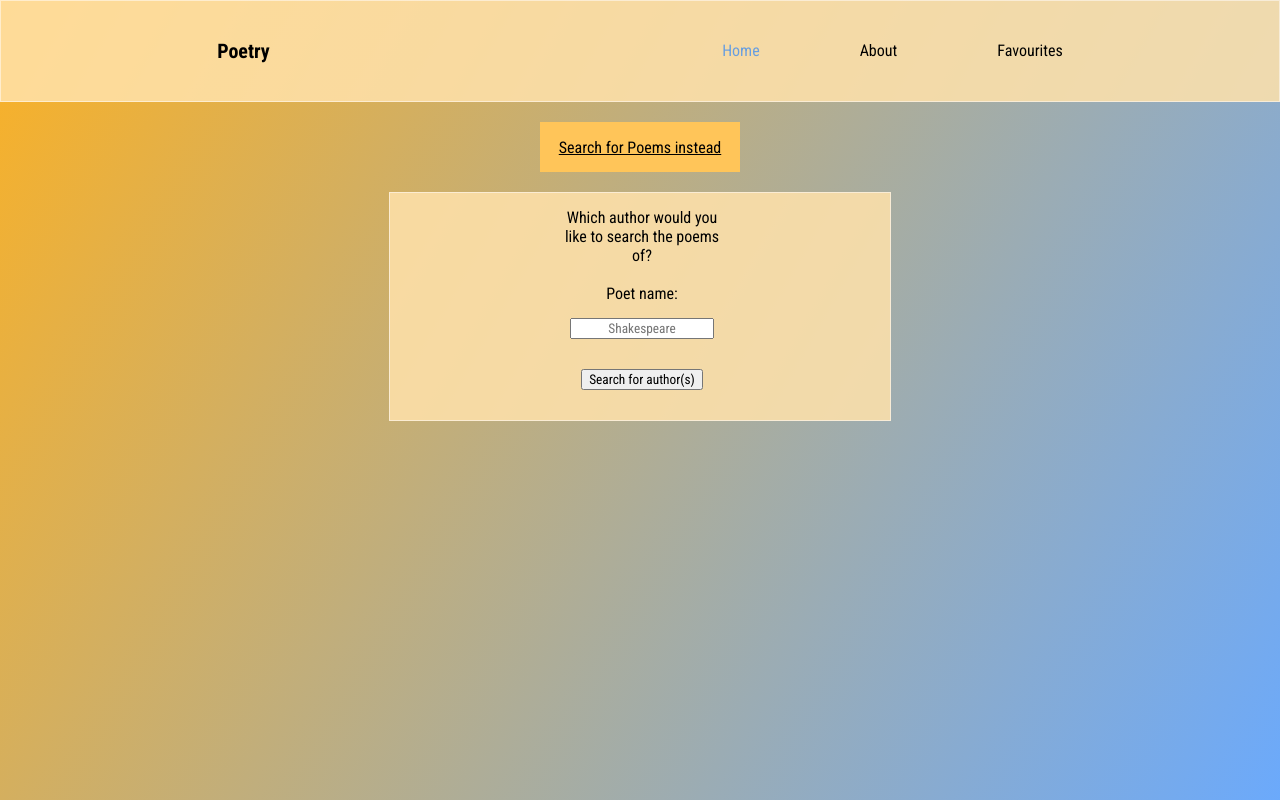
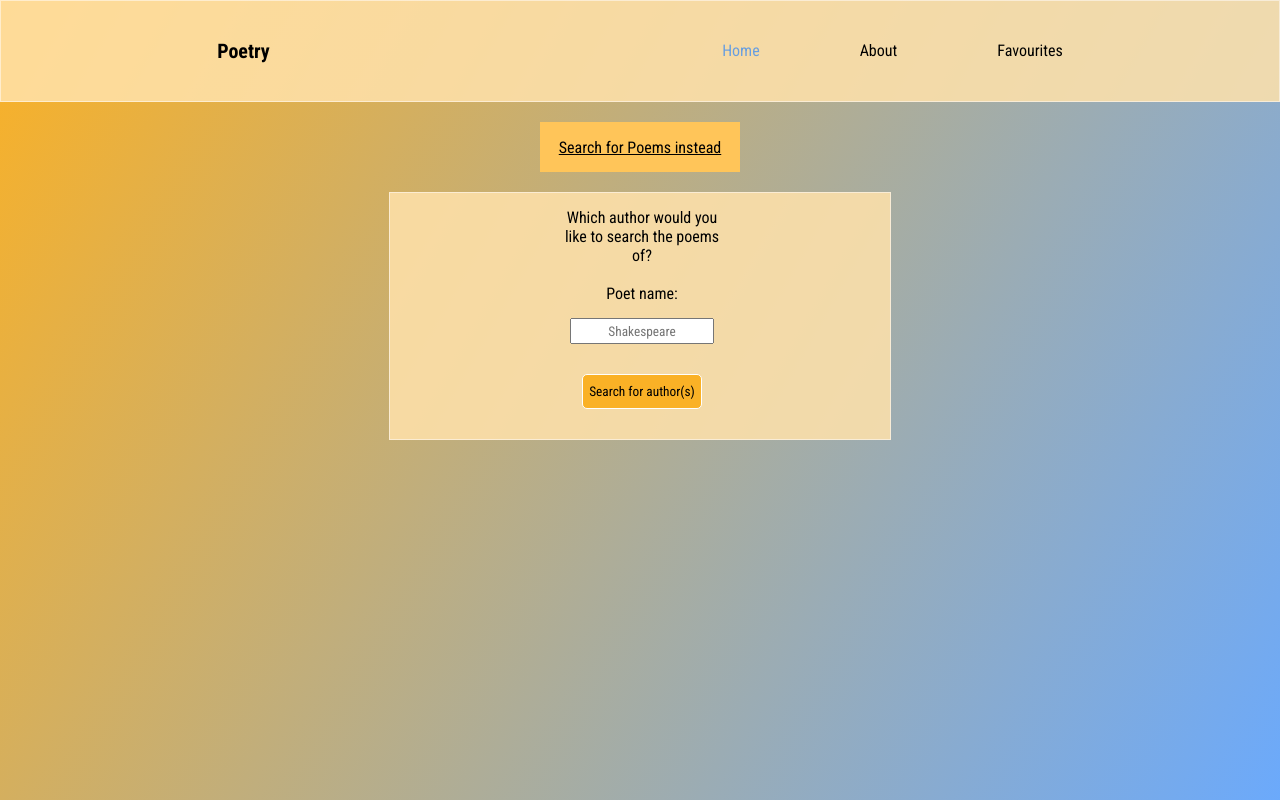
Before and after one commit to S-EgeCaliskan/poetry, a React (Create React App) app: page / in a window 1280 px wide. Built offline with nearby package versions, Linux system fonts and the light colour scheme; no server answers.

Commit message:
update css

```diff
--- a/src/index.css
+++ b/src/index.css
@@ -45,14 +45,26 @@
   height: 100%;
 }
 
+.search-selector:hover, button:hover{
+  cursor:pointer;
+  color: white;
+  background-color: #2581faad;
 
-.search-selector:hover{
-  cursor:pointer;
-  background-color: #FAB126;
 }
 .poem-container:hover{
   cursor: pointer;
   background-color: #FAB126;
+}
+
+input{
+  height: 20px;
+}
+button{
+  cursor: pointer;
+  background-color: #FAB126;
+  border: 1px solid white;
+  border-radius: 5px;
+  height: 35px;
 }
 
  /* small screens */
@@ -234,6 +246,10 @@
     margin: 15px;
     text-align: center;
   }
+  button{
+    cursor: pointer;
+  }
+
 
   .poem{
     text-align: justify;
```
Also changed, not shown: 1 other file (tests, documents, lock files or other folders).
